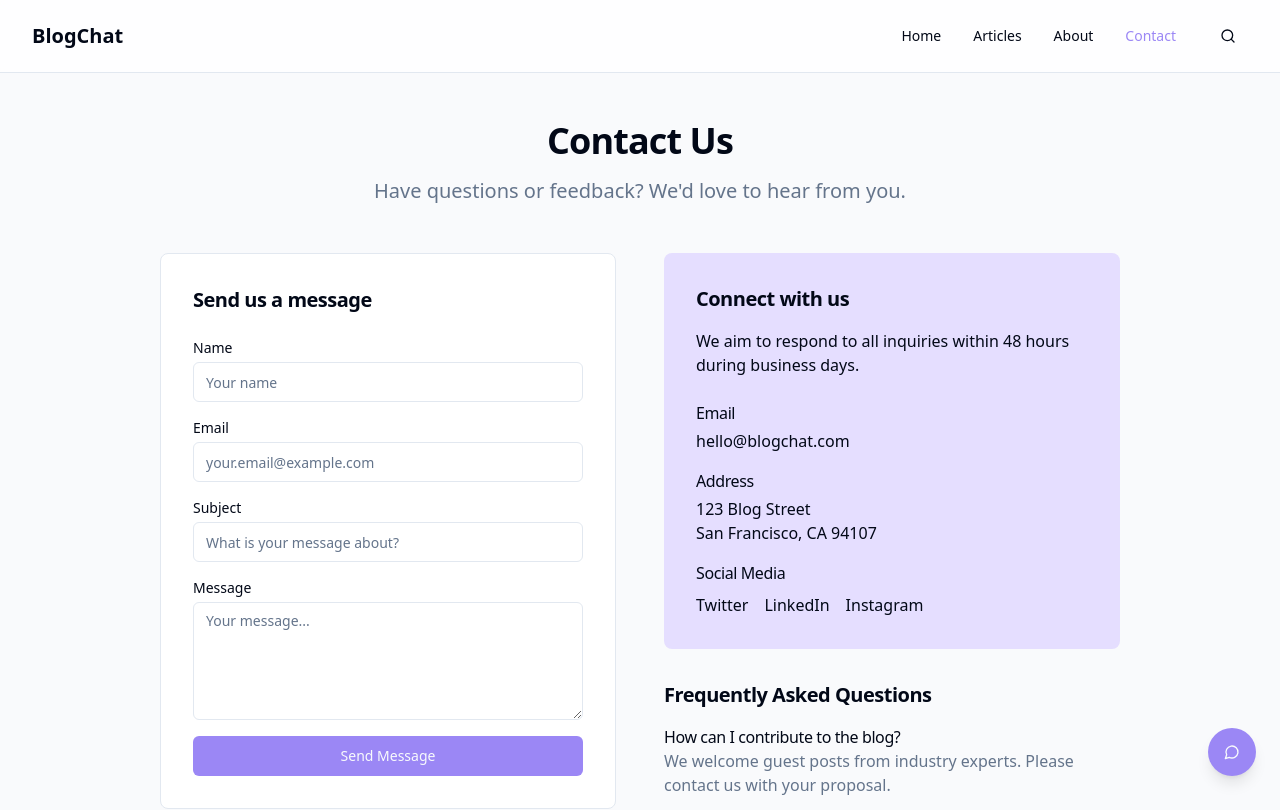
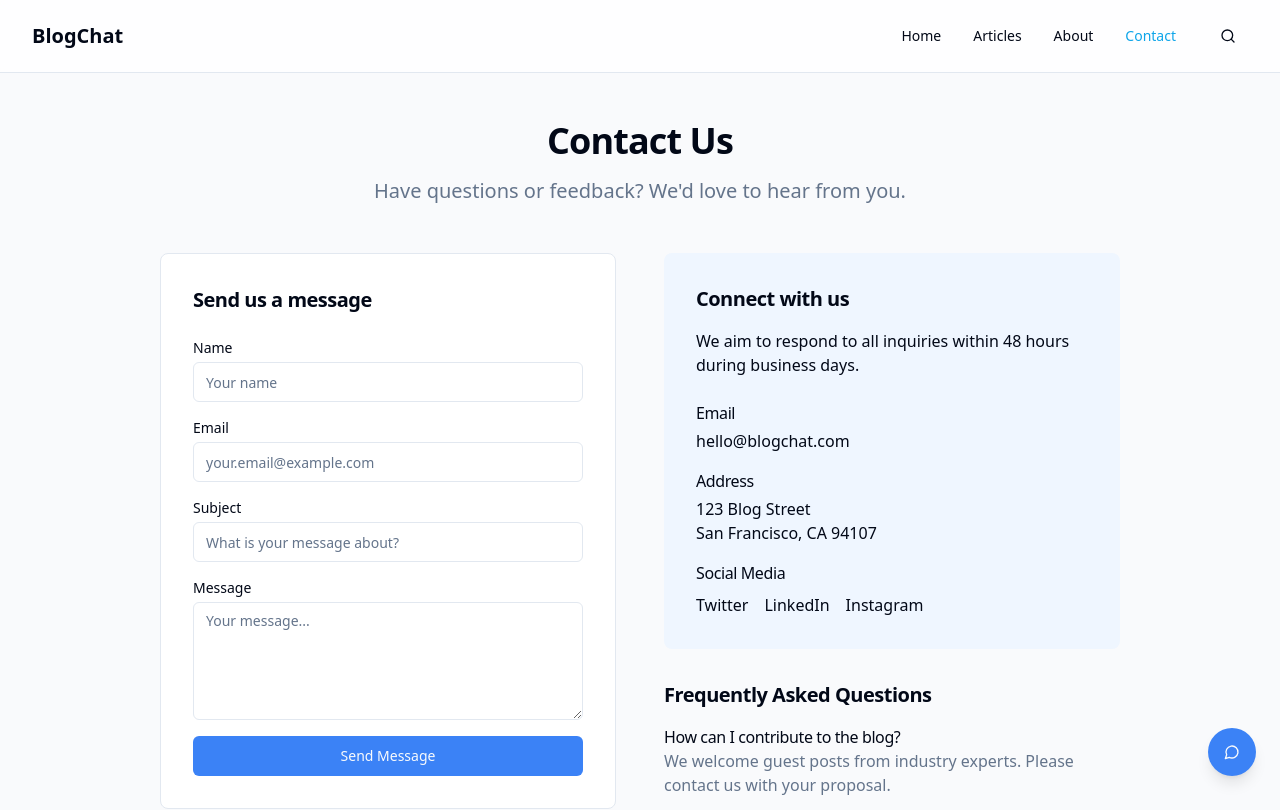
Before and after one commit to ZidiEya/blog-whisperer-chat, a React (Vite) app: page /contact in a window 1280 px wide. Shown: the top 810 px of the page. Built offline with nearby package versions, Linux system fonts and the light colour scheme.

Commit message:
Change color to blue
Update color variables in tailwind config.

```diff
--- a/src/components/chatbot/ChatMessage.tsx
+++ b/src/components/chatbot/ChatMessage.tsx
@@ -29,7 +29,7 @@ const ChatMessage: React.FC<ChatMessageProps> = ({ message }) => {
         "rounded-lg px-3 py-2 max-w-[80%] text-sm",
         message.isBot ?
           "bg-muted text-foreground" :
-          "bg-blog-accent text-primary-foreground ml-auto"
+          "bg-blue-500 text-primary-foreground ml-auto"
       )}>
         {message.content}
       </div>
--- a/src/components/chatbot/ChatWidget.tsx
+++ b/src/components/chatbot/ChatWidget.tsx
@@ -117,7 +117,7 @@ const ChatWidget: React.FC = () => {
         <Button
           onClick={() => setIsOpen(!isOpen)}
           size="icon"
-          className="h-12 w-12 rounded-full shadow-lg bg-blog-accent hover:bg-blog-highlight"
+          className="h-12 w-12 rounded-full shadow-lg bg-blue-500 hover:bg-blue-600"
         >
           {isOpen ? (
             <X className="h-5 w-5" />
@@ -132,13 +132,13 @@ const ChatWidget: React.FC = () => {
       {isOpen && (
         <div className="fixed bottom-24 right-6 z-50 w-80 md:w-96 h-[450px] bg-background border border-border rounded-lg shadow-lg flex flex-col animate-chat-open">
           {/* Header */}
-          <div className="p-3 border-b border-border flex items-center justify-between bg-blog-accent text-primary-foreground rounded-t-lg">
+          <div className="p-3 border-b border-border flex items-center justify-between bg-blue-500 text-primary-foreground rounded-t-lg">
             <h3 className="font-medium">BlogChat Assistant</h3>
             <Button
               variant="ghost"
               size="icon"
               onClick={() => setIsOpen(false)}
-              className="h-8 w-8 text-primary-foreground hover:text-primary-foreground/80 hover:bg-blog-highlight"
+              className="h-8 w-8 text-primary-foreground hover:text-primary-foreground/80 hover:bg-blue-600"
             >
               <X className="h-4 w-4" />
               <span className="sr-only">Close</span>
@@ -166,7 +166,7 @@ const ChatWidget: React.FC = () => {
                 type="submit"
                 size="icon"
                 disabled={!input.trim()}
-                className="bg-blog-accent hover:bg-blog-highlight"
+                className="bg-blue-500 hover:bg-blue-600"
               >
                 <Send className="h-4 w-4" />
                 <span className="sr-only">Send</span>
--- a/src/index.css
+++ b/src/index.css
@@ -1,3 +1,4 @@
+
 
 @tailwind base;
 @tailwind components;
@@ -14,7 +15,7 @@
     --popover: 0 0% 100%;
     --popover-foreground: 222.2 84% 4.9%;
 
-    --primary: 263 70% 75%;
+    --primary: 199 89% 48%;
     --primary-foreground: 210 40% 98%;
 
     --secondary: 210 40% 96.1%;
@@ -46,7 +47,7 @@
     --popover: 222.2 84% 4.9%;
     --popover-foreground: 210 40% 98%;
 
-    --primary: 263 70% 75%;
+    --primary: 199 89% 48%;
     --primary-foreground: 222.2 47.4% 11.2%;
 
     --secondary: 217.2 32.6% 17.5%;
--- a/src/pages/Contact.tsx
+++ b/src/pages/Contact.tsx
@@ -117,7 +117,7 @@ const Contact = () => {
 
                 <Button
                   type="submit"
-                  className="w-full bg-blog-accent hover:bg-blog-highlight"
+                  className="w-full bg-blue-500 hover:bg-blue-600"
                   disabled={isSubmitting}
                 >
                   {isSubmitting ? 'Sending...' : 'Send Message'}
@@ -128,7 +128,7 @@ const Contact = () => {
 
           {/* Contact info */}
           <section>
-            <div className="bg-blog-muted rounded-lg p-6 md:p-8 mb-8">
+            <div className="bg-blue-50 rounded-lg p-6 md:p-8 mb-8">
               <h2 className="text-xl font-bold mb-4">Connect with us</h2>
               <p className="mb-6">
                 We aim to respond to all inquiries within 48 hours during business days.
@@ -145,9 +145,9 @@ const Contact = () => {
                 <div>
                   <h3 className="font-medium mb-1">Social Media</h3>
                   <div className="flex space-x-4 mt-2">
-                    <a href="#" className="hover:text-blog-accent">Twitter</a>
-                    <a href="#" className="hover:text-blog-accent">LinkedIn</a>
-                    <a href="#" className="hover:text-blog-accent">Instagram</a>
+                    <a href="#" className="hover:text-blue-500">Twitter</a>
+                    <a href="#" className="hover:text-blue-500">LinkedIn</a>
+                    <a href="#" className="hover:text-blue-500">Instagram</a>
                   </div>
                 </div>
               </div>
--- a/tailwind.config.ts
+++ b/tailwind.config.ts
@@ -64,9 +64,9 @@ export default {
 					ring: 'hsl(var(--sidebar-ring))'
 				},
 				blog: {
-					accent: '#9b87f5',
-					highlight: '#7E69AB',
-					muted: '#E5DEFF',
+					accent: '#0EA5E9',
+					highlight: '#0C8FC7',
+					muted: '#E8F7FC',
 					background: '#F9FAFC',
 				}
 			},
```
